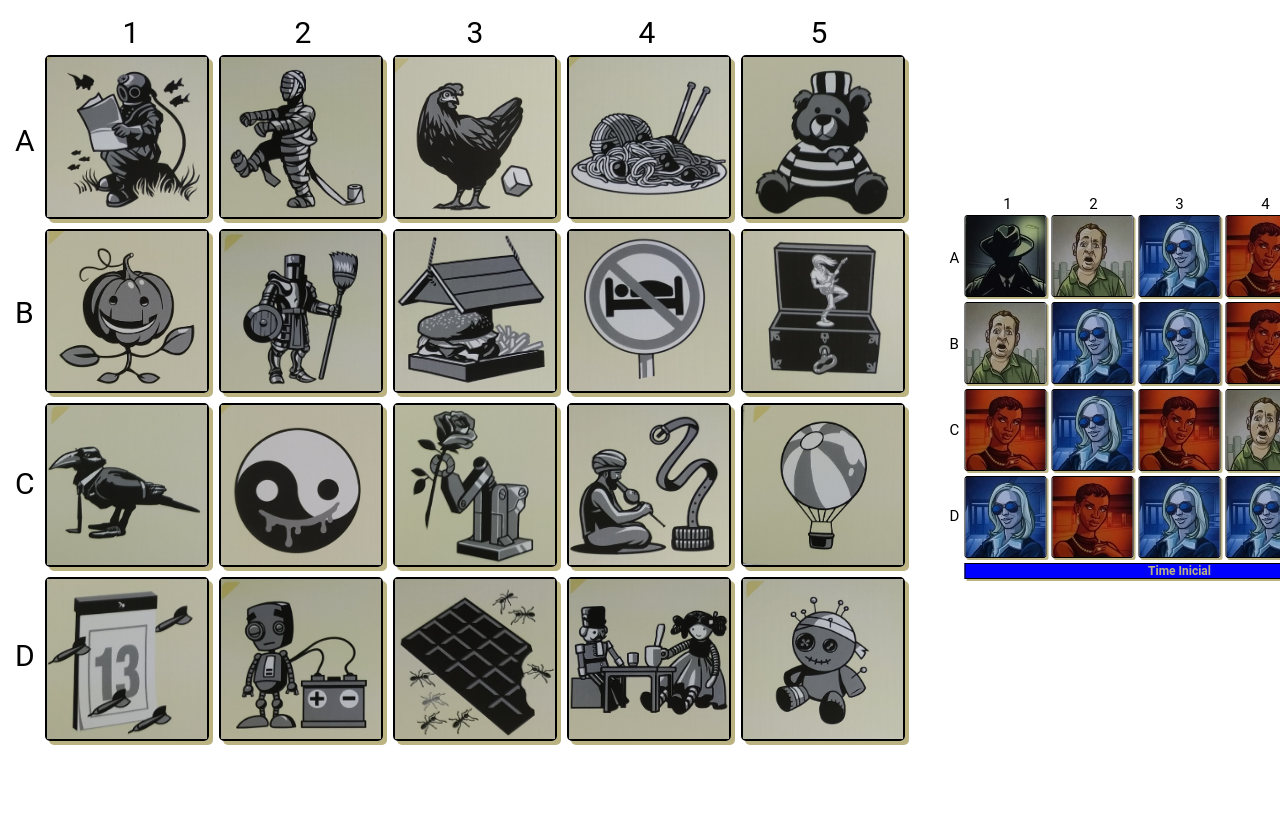
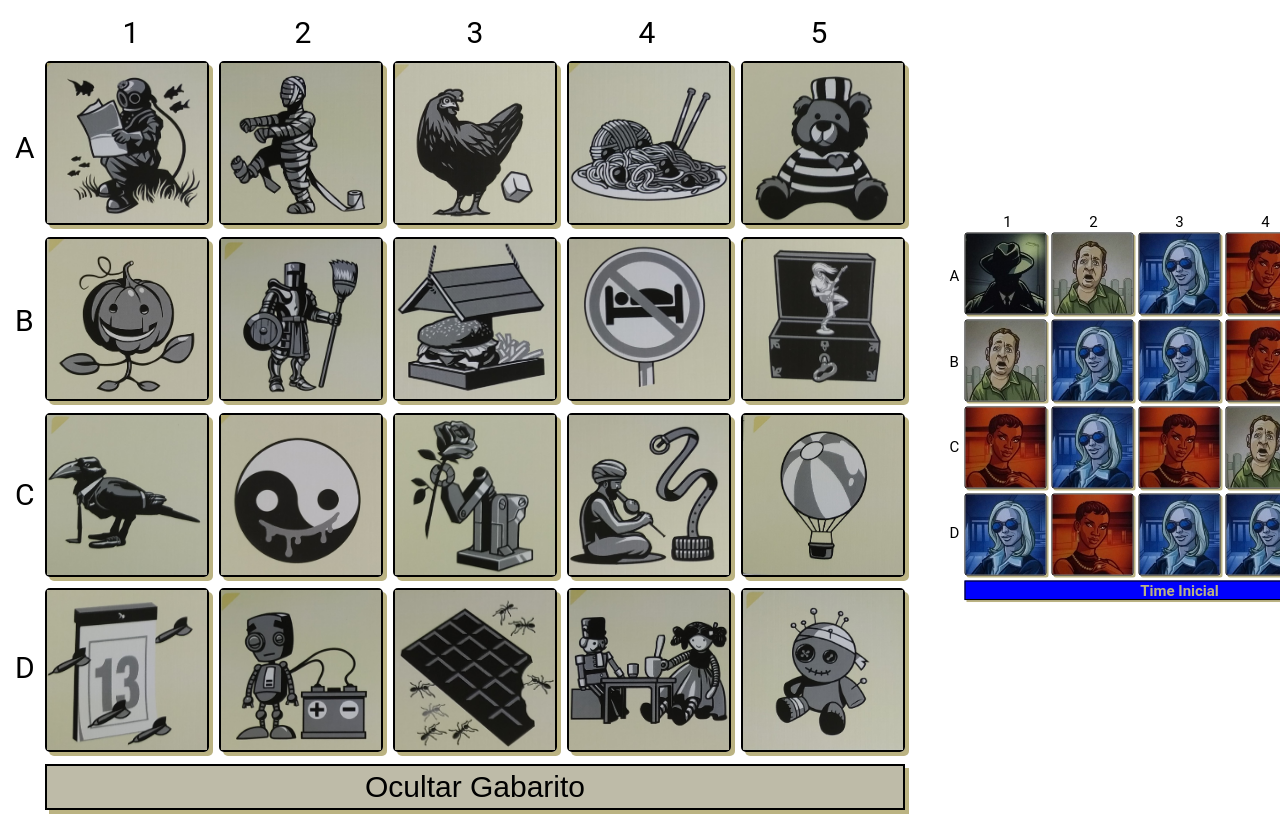
Before and after one commit to marianeflor/cd, a React (Create React App) app: page / in a window 1280 px wide. Shown: the top 820 px of the page. Built offline with nearby package versions, Linux system fonts and the light colour scheme.

Commit message:
button show/hidden

```diff
--- a/src/App.css
+++ b/src/App.css
@@ -2,7 +2,6 @@ main {
     margin: 5px;
     display: flex;
     justify-content: space-between;
-    height: 730px;
 }
 
 .grid {
@@ -59,15 +58,25 @@ main {
     height: 160px;
 }
 
-h1 {
+.box {
     color: #bbb382;
-    font-size: 24px;
+    font-size: 30px;
     grid-column-start: span 2;
     margin-top: 10px;
     margin-left: 30px;
     text-align: center;
     border: 2px solid black;
     box-shadow: 4px 4px #bbb382;
+}
+
+.button {
+    background-color: #bebba8;
+    color: black;
+}
+
+.button:hover {
+    background-color:#bbb382;
+    box-shadow: 4px 4px #bebba8;
 }
 
 @media screen and (max-width: 900px) {
@@ -90,10 +99,19 @@ h1 {
         height: 60px;
     }
 
-
     .image {
         width: 60px;
         height: 60px;
     }
 
+    .box {
+        font-size: 15px;
+        margin-top: 5px;
+        margin-left: 15px;
+    }
+
 }
+
+.hidden {
+    display: none;
+}
--- a/src/App.js
+++ b/src/App.js
@@ -44,7 +44,7 @@ function App() {
 
   const [template, setTemplate] = useState(arrayShuffle(listColors))
 
-  const handleClick = e => {
+  const toggleClick = e => {
 
     e.preventDefault()
 
@@ -64,6 +64,13 @@ function App() {
     }))
   }
 
+  const [hidden, setHidden] = useState('')
+  const [hiddenShow, setHiddenShow] = useState('Ocultar')
+  const buttonClick = (hidden, hiddenShow) => {
+    hidden == '' ? setHidden('hidden') : setHidden('')
+    hiddenShow == 'Mostrar' ? setHiddenShow('Ocultar') : setHiddenShow('Mostrar')
+  }
+
   return (
     <main>
       <div className='grid'>
@@ -71,13 +78,14 @@ function App() {
         <Row />
         <section className='img-grid'>
           {images.map((img, i) => (
-            <Image name={img} key={i} position={i} handleClick={handleClick}/>
+            <Image name={img} key={i} position={i} toggleClick={toggleClick}/>
             ))
           }
         </section>
+        <button className="box button" type="button" onClick={() => buttonClick(hidden, hiddenShow)}>{`${hiddenShow} Gabarito`}</button>
       </div>
 
-      <div className='grid smaller'>
+      <div className={`grid smaller ${hidden}`}>
         <Column />
         <Row />
         <section className='img-grid'>
@@ -86,7 +94,7 @@ function App() {
             ))
           }
         </section>
-        <h1 style={{backgroundColor: `${timeColor}`}}>Time Inicial</h1>
+        <h1 className='box' style={{backgroundColor: `${timeColor}`}}>Time Inicial</h1>
       </div>
     </main>
   )
--- a/src/components/Image.jsx
+++ b/src/components/Image.jsx
@@ -7,6 +7,6 @@ export default props =>
         alt={props.name}
         property={props.position}
         className='image'
-        onClick={props.handleClick}
+        onClick={props.toggleClick}
     />
 </picture>
```
